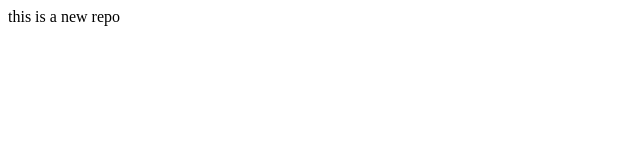
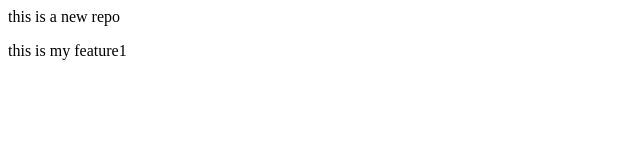
Before and after one commit to AdityaPatil1392/Localrepo, a plain HTML site: page index.html in a window 1280 px wide. Shown: the whole page, without its empty margins (0-640 px from the left). Drawn offline with Linux system fonts and the light colour scheme.

Commit message:
this is my feature1

```diff
--- a/index.html
+++ b/index.html
@@ -1,3 +1,7 @@
 <p>
     this is a new repo
 </p>
+
+<p>
+    this is my feature1
+</p>
```
